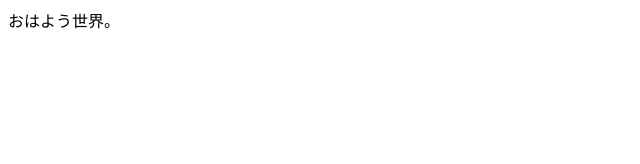
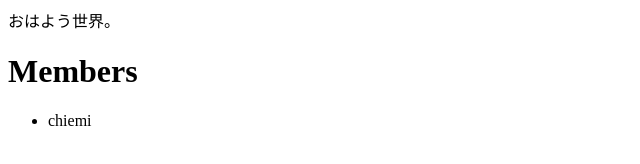
Before and after one commit to ntutonoff/githubexercise, a plain HTML site: page index.html in a window 1280 px wide. Shown: the whole page, without its empty margins (0-640 px from the left). Drawn offline with Linux system fonts and the light colour scheme.

Commit message:
メンバーリスト欄を作り、1人目を追加した。

```diff
--- a/index.html
+++ b/index.html
@@ -10,6 +10,11 @@
 
 <body>
   おはよう世界。
+
+  <h1>Members</h1>
+  <ul>
+    <li>chiemi</li>
+  </ul>
   <script src="script.js"></script>
 
  <!--
```
